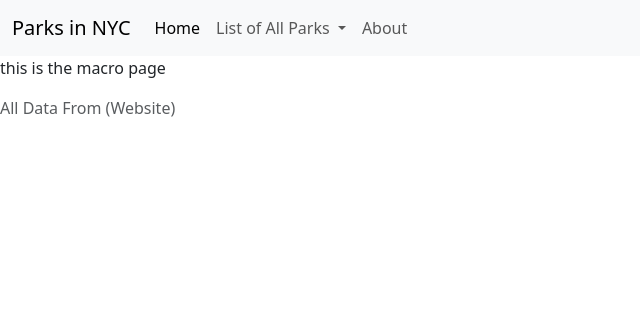
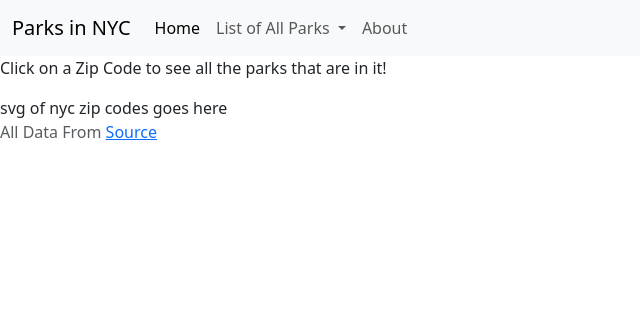
Before and after one commit to Aleciis/Data_Journalism, a Flask app: page / in a window 1280 px wide. Shown: the top 316 px of the page, without its empty margins (0-640 px from the left). Run offline with Flask 3, Linux system fonts and the light colour scheme; some libraries are stand-ins or nearby versions.

Commit message:
milestone 1 complete?

```diff
--- a/server.py
+++ b/server.py
@@ -1,6 +1,7 @@
 # flask --app data_server run
 from flask import Flask
 from flask import render_template
+from flask import request
 import json
 
 
@@ -12,15 +13,48 @@ def year():
     data=json.load(f)
     f.close()
     print(data)
-    return render_template('macro_page.html', Parks= data.keys())
+    Parks= data.keys()
+    Parks_Underscored= []
+    for key in Parks:
+        key = key.replace(" ", "_")
+        Parks_Underscored.append(key)
+    #print(Parks_underscored)
+    return render_template('macro_page.html', Parks= data.keys(), Parks_underscored=Parks_Underscored, Parks_and_Parks_Underscored=zip(Parks,Parks_Underscored))
 
 @app.route('/about')
 def index():
     f= open("Data_Journalism/data/Parks_Data.json", "r")
     data=json.load(f)
     f.close()
-    print(data)
-    return render_template('about.html',  Parks= data.keys())
+    #print(data)
+    Parks= data.keys()
+    Parks_Underscored= []
+    for key in Parks:
+        key = key.replace(" ", "_")
+        Parks_Underscored.append(key)
+    #print(Parks_underscored)
+
+    return render_template('about.html',  Parks= data.keys(), Parks_Underscored=Parks_Underscored, Parks_and_Parks_Underscored=zip(Parks,Parks_Underscored) )
+
+@app.route('/micro')
+def micro():
+    f= open("Data_Journalism/data/Parks_Data.json", "r")
+    data=json.load(f)
+    f.close()
+    print(f"request.url={request.url}")
+    print(f"request.url={request.query_string}")
+    Individual_Park=request.query_string.decode()
+    Individual_Park_Spaces=Individual_Park.replace("_", " ")
+    print(Individual_Park_Spaces)
+    Parks= data.keys()
+    Parks_Underscored= []
+    for key in Parks:
+        key = key.replace(" ", "_")
+        Parks_Underscored.append(key)
+    #print(Parks_underscored)
+
+
+    return render_template('micro_page.html',  Parks= data.keys(), Parks_underscored=Parks_Underscored, Parks_and_Parks_Underscored=zip(Parks,Parks_Underscored), Individual_Park_Spaces = Individual_Park_Spaces)
 
 
 
--- a/static/style.css
+++ b/static/style.css
@@ -0,0 +1,6 @@
+.rotate{
+    transform: rotate(270deg);
+}
+table, th, td {
+    border:1px solid black;
+  }
--- a/templates/footer.html
+++ b/templates/footer.html
@@ -12,7 +12,7 @@
 
   <body>
     <div class="card-footer text-body-secondary">
-    <p>All Data From (Website)</p>
+    <p>All Data From <a href="https://nycopendata.socrata.com/Recreation/Parks-Properties/enfh-gkve/about_data">Source</a> </p>
     </div>
 
         <script src="https://cdn.jsdelivr.net/npm/bootstrap@5.3.3/dist/js/bootstrap.bundle.min.js" integrity="sha384-YvpcrYf0tY3lHB60NNkmXc5s9fDVZLESaAA55NDzOxhy9GkcIdslK1eN7N6jIeHz" crossorigin="anonymous"></script>
--- a/templates/macro_page.html
+++ b/templates/macro_page.html
@@ -10,7 +10,8 @@
 
   <body>
     {% include 'navbar.html' %}
-    <p>this is the macro page</p>
+    <p>Click on a Zip Code to see all the parks that are in it!</p>
+    svg of nyc zip codes goes here
 
     {% include 'footer.html' %}
 
--- a/templates/micro_page.html
+++ b/templates/micro_page.html
@@ -10,8 +10,9 @@
 
   <body>
     {% include 'navbar.html' %}
-    <p>this is the micro page</p>
 
+    <p>this is the micro page for {{Individual_Park_Spaces}}</p>
+  svg of zip code goes here
     {% include 'footer.html' %}
   </body>
 </html>
--- a/templates/navbar.html
+++ b/templates/navbar.html
@@ -20,29 +20,17 @@
                 <a class="nav-link active"  href="/">Home</a>
               </li>
               <li class="nav-item dropdown">
-                <a class="nav-link dropdown-toggle" href="" role="button" data-bs-toggle="dropdown" aria-expanded="false">
+                <a class="nav-link dropdown-toggle" href="#" role="button" data-bs-toggle="dropdown" aria-expanded="false">
                   List of All Parks
                 </a>
-                <ul class="dropdown-menu" aria-labelledby="dropdownMenuLink">
-                  <li class="dropdown dropend">
-                  <a class="dropdown-menu dropdown-item dropdown-toggle" href="#" id="multilevelDropdownMenu1" data-bs-toggle="dropdown" aria-haspopup="true" aria-expanded="false">Multilevel Action 1</a>
-                  <ul class="dropdown-menu" aria-labelledby="multilevelDropdownMenu1">
-                      <li><a class="dropdown-item" href="#">Action</a></li>
-                      <li class="dropdown dropend">
-                          <a class="dropdown-item dropdown-toggle" href="#" id="multilevelDropdownMenu1" data-bs-toggle="dropdown" aria-haspopup="true" aria-expanded="false">Multilevel Action 2</a>
-                          <ul class="dropdown-menu" aria-labelledby="multilevelDropdownMenu2">
-                              <li><a class="dropdown-item" href="#">Action</a></li>
-                              <li><a class="dropdown-item" href="#">Another action</a></li>
-                              <li><a class="dropdown-item" href="#">Something else here</a></li>
-                          </ul>
-                      </li>
-                      <li><a class="dropdown-item" href="#">Another action</a></li>
-                      <li><a class="dropdown-item" href="#">Something else here</a></li>
-                  </ul>
-               </li>
-             </ul>
+                <ul class="dropdown-menu">
 
-            </li>
+                  {%for (Parkname, Parks) in Parks_and_Parks_Underscored%}
+                  <li><a class="dropdown-item" action="/micro" method="GET" href='/micro?{{Parks}}'>{{Parkname}}</a></li>
+                  {%endfor%}
+
+                </ul>
+              </li>
 
 
               <li class="nav-item">
@@ -59,6 +47,6 @@
 
       <script type="text/javascript" src="Scripts/jquery-2.1.1.min.js"></script>
       <script type="text/javascript" src="Scripts/bootstrap.min.js"></script>
-      <script src="script.js"></script>
+
     </body>
 </html>
--- a/templates/script.js
+++ /dev/null
@@ -1,7 +0,0 @@
-let dropdowns = document.querySelectorAll('.dropdown-toggle')
-dropdowns.forEach((dd)=>{
-    dd.addEventListener('click', function (e) {
-        var el = this.nextElementSibling
-        el.style.display = el.style.display==='block'?'none':'block'
-    })
-})
```
Also changed, not shown: templates/about.html (+26 -1 lines), static/pictures/macro_prototype.jpg (added), static/pictures/micro_prototype.jpg (added).
